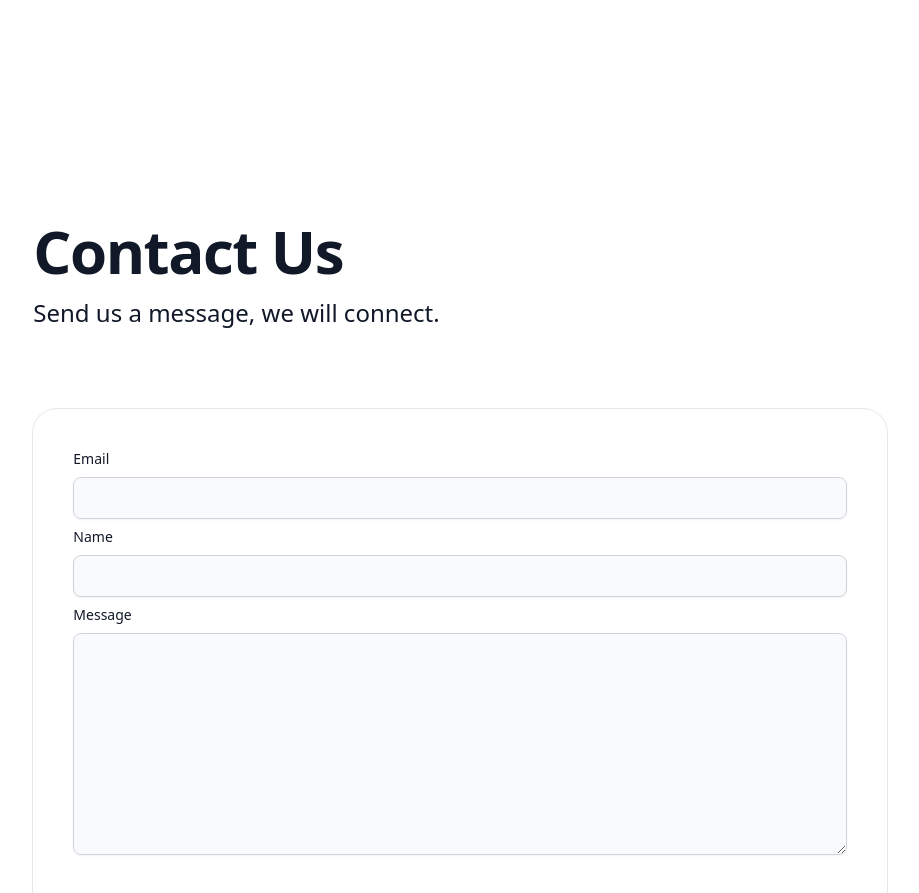
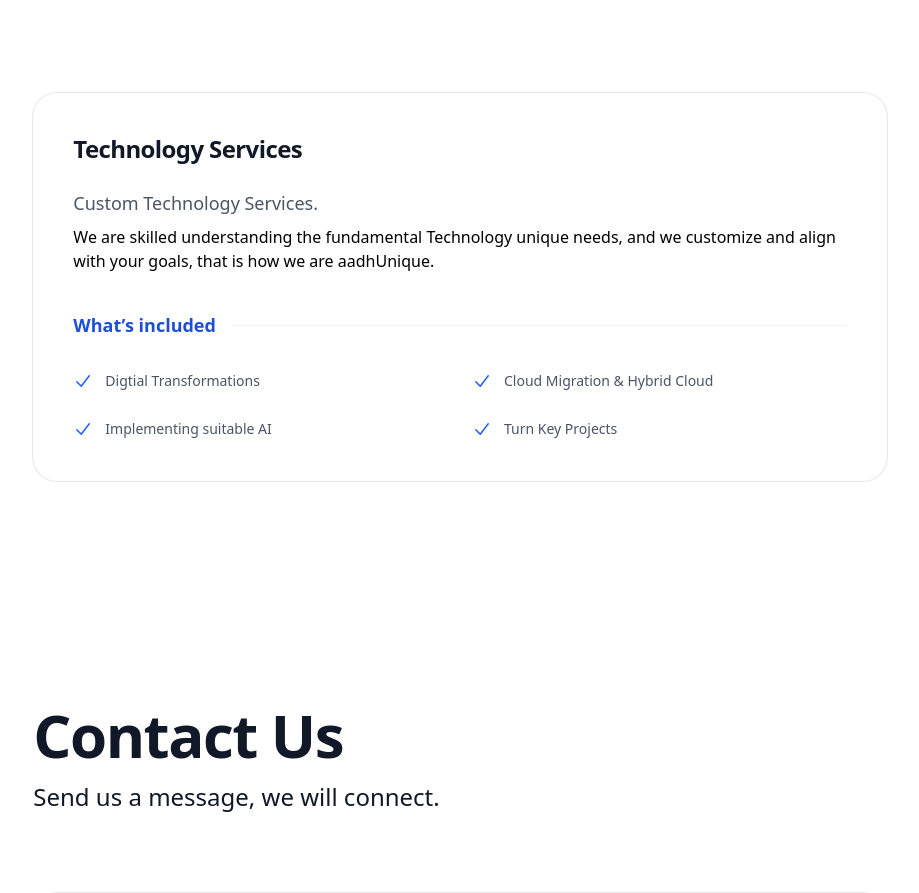
Before and after one commit to aunique-developer/static-site, a website: page index.html in a window 1280 px wide. Shown: the part 2456-3349 px from the top of the page, without its empty margins (180-1099 px from the left). Drawn offline with Linux system fonts and the light colour scheme.

Commit message:
Deploy changes

```diff
--- a/index.html
+++ b/index.html
@@ -241,6 +241,56 @@
             </ul>
           </div>
         </div>
+
+        <div class="mx-auto max-w-2xl rounded-3xl ring-1 ring-gray-200 lg:mb-24 sm:mt-20 lg:mx-0 lg:flex lg:max-w-none">
+          <div class="p-8 sm:p-10 lg:flex-auto">
+            <h3 class="text-2xl font-bold tracking-tight text-gray-900">Technology Services</h3>
+            <p class="mt-6 mb-2 text-lg text-base leading-7 text-gray-600">Custom Technology Services.</p>
+            <p>We are skilled understanding the fundamental Technology unique needs,
+              and we customize and align with your goals, that is how we are aadhUnique.</p>
+            <div class="mt-10 flex items-center gap-x-4">
+              <h4 class="flex-none text-lg font-semibold leading-6 text-blue-700">What’s included</h4>
+              <div class="h-px flex-auto bg-gray-100"></div>
+            </div>
+            <ul role="list" class="mt-8 grid grid-cols-1 gap-4 text-sm leading-6 text-gray-600 sm:grid-cols-2 sm:gap-6">
+              <li class="flex gap-x-3">
+                <svg class="h-6 w-5 flex-none text-blue-600" viewBox="0 0 20 20" fill="currentColor" aria-hidden="true">
+                  <path fill-rule="evenodd"
+                    d="M16.704 4.153a.75.75 0 01.143 1.052l-8 10.5a.75.75 0 01-1.127.075l-4.5-4.5a.75.75 0 011.06-1.06l3.894 3.893 7.48-9.817a.75.75 0 011.05-.143z"
+                    clip-rule="evenodd" />
+                </svg>
+                Digtial Transformations
+              </li>
+
+              <li class="flex gap-x-3">
+                <svg class="h-6 w-5 flex-none text-blue-600" viewBox="0 0 20 20" fill="currentColor" aria-hidden="true">
+                  <path fill-rule="evenodd"
+                    d="M16.704 4.153a.75.75 0 01.143 1.052l-8 10.5a.75.75 0 01-1.127.075l-4.5-4.5a.75.75 0 011.06-1.06l3.894 3.893 7.48-9.817a.75.75 0 011.05-.143z"
+                    clip-rule="evenodd" />
+                </svg>
+                Cloud Migration & Hybrid Cloud
+              </li>
+
+              <li class="flex gap-x-3">
+                <svg class="h-6 w-5 flex-none text-blue-600" viewBox="0 0 20 20" fill="currentColor" aria-hidden="true">
+                  <path fill-rule="evenodd"
+                    d="M16.704 4.153a.75.75 0 01.143 1.052l-8 10.5a.75.75 0 01-1.127.075l-4.5-4.5a.75.75 0 011.06-1.06l3.894 3.893 7.48-9.817a.75.75 0 011.05-.143z"
+                    clip-rule="evenodd" />
+                </svg>
+                Implementing suitable AI
+              </li>
+
+              <li class="flex gap-x-3">
+                <svg class="h-6 w-5 flex-none text-blue-600" viewBox="0 0 20 20" fill="currentColor" aria-hidden="true">
+                  <path fill-rule="evenodd"
+                    d="M16.704 4.153a.75.75 0 01.143 1.052l-8 10.5a.75.75 0 01-1.127.075l-4.5-4.5a.75.75 0 011.06-1.06l3.894 3.893 7.48-9.817a.75.75 0 011.05-.143z"
+                    clip-rule="evenodd" />
+                </svg>
+                Turn Key Projects
+              </li>
+            </ul>
+          </div>
+        </div>
       </div>
 
     </section>
```
Also changed, not shown: public/index.html (+50 -0 lines).
